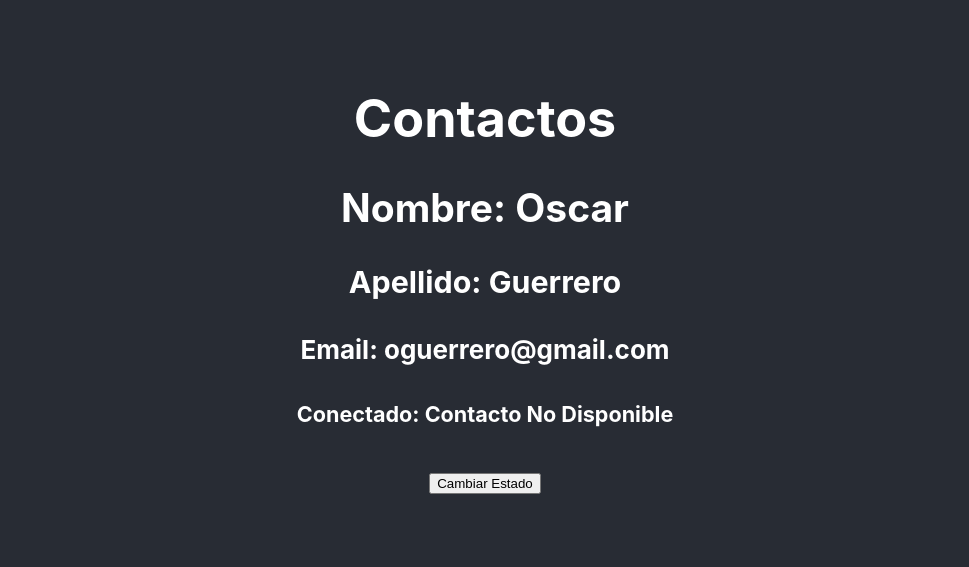
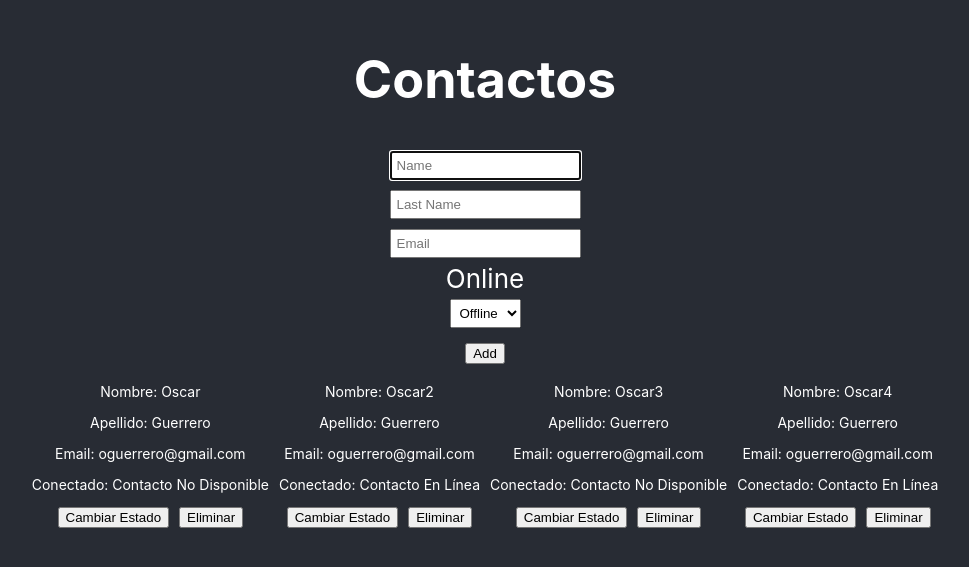
Before and after one commit to oguerrero/ejercicios1-2, a React (Create React App) app: page / in a window 1280 px wide. Shown: the part 127-694 px from the top of the page, without its empty margins (155-1124 px from the left). Built offline with nearby package versions, Linux system fonts and the light colour scheme.

Commit message:
ejercicios 7 8 9

```diff
--- a/src/components/container/componenteA.jsx
+++ b/src/components/container/componenteA.jsx
@@ -1,26 +1,86 @@
-import React from 'react';
-import { Contacto } from '../../models/contacto.class';
+import React, { useState } from 'react'
+import { Contacto } from '../../models/contacto.class'
 import ComponenteB from '../pure/componenteB'
-
+import ContactoForm from '../pure/forms/contactoForm'
 
 const ComponenteA = () => {
-    const defaultContact = new Contacto(
+    const defaultContact1 = new Contacto(
         'Oscar',
         'Guerrero',
         'oguerrero@gmail.com',
         false
     )
 
+    const defaultContact2 = new Contacto(
+        'Oscar2',
+        'Guerrero',
+        'oguerrero@gmail.com',
+        true
+    )
+
+    const defaultContact3 = new Contacto(
+        'Oscar3',
+        'Guerrero',
+        'oguerrero@gmail.com',
+        false
+    )
+
+    const defaultContact4 = new Contacto(
+        'Oscar4',
+        'Guerrero',
+        'oguerrero@gmail.com',
+        true
+    )
+
+    // Estado del componente
+    const [contacts, setContacts] = useState([
+        defaultContact1,
+        defaultContact2,
+        defaultContact3,
+        defaultContact4
+    ])
+
+    function deleteContact(contact) {
+        const index = contacts.indexOf(contact)
+        const tempContact = [...contacts]
+        tempContact.splice(index, 1)
+        setContacts(tempContact)
+    }
+
+    function addContact(contact) {
+        const tempContact = [...contacts]
+        tempContact.push(contact)
+        setContacts(tempContact)
+    }
+
+    function changeOnline(contact) {
+        const index = contacts.indexOf(contact)
+        const tempContact = [...contacts]
+        tempContact[index].conectado = !tempContact[index].conectado
+
+        setContacts(tempContact)
+    }
+
     return (
         <div>
             <div>
                 <h1>Contactos</h1>
             </div>
-            {/* TODO: Aplicar un For/Map para renderizar la lista de tareas*/}
-            <ComponenteB contact={defaultContact}/>
+            <ContactoForm add={addContact} />
+            <div style={{ display: 'flex' }}>
+                {contacts.map((contact, idx) => {
+                    return (
+                        <ComponenteB
+                            key={idx}
+                            contact={contact}
+                            online={changeOnline}
+                            remove={deleteContact}
+                        />
+                    )
+                })}
+            </div>
         </div>
     )
 }
 
-
 export default ComponenteA
--- a/src/components/pure/componenteB.jsx
+++ b/src/components/pure/componenteB.jsx
@@ -1,29 +1,27 @@
-import React, { useState } from 'react'
+import React from 'react'
 import PropTypes from 'prop-types'
 import { Contacto } from '../../models/contacto.class'
 
-const ComponenteB = ({ contact }) => {
+const ComponenteB = ({ contact, remove, online }) => {
 
-    const [estado, setEstado] = useState(contact.conectado)
-
-    const cambiarEstado = () => {
-        setEstado(!estado)
-    }
     return (
-        <div>
-            <h2>Nombre: {contact.nombre}</h2>
-            <h3>Apellido: {contact.apellido}</h3>
-            <h4>Email: {contact.email}</h4>
-            <h5>Conectado: {estado ? 'Contacto En Línea' : 'Contacto No Disponible'}</h5>
+        <div style={{fontSize: '14px', padding: '5px'}}>
+            <p>Nombre: {contact.nombre}</p>
+            <p>Apellido: {contact.apellido}</p>
+            <p>Email: {contact.email}</p>
+            <p>Conectado: {contact.conectado ? 'Contacto En Línea' : 'Contacto No Disponible'}</p>
             <div>
-                <button onClick={cambiarEstado}>Cambiar Estado</button>
+                <button style={{marginRight: '10px'}} onClick={() => online(contact)}>Cambiar Estado</button>
+                <button onClick={() => remove(contact)}>Eliminar</button>
             </div>
         </div>
     )
 }
 
 ComponenteB.propTypes = {
-    contact: PropTypes.instanceOf(Contacto)
+    contact: PropTypes.instanceOf(Contacto),
+    remove: PropTypes.func.isRequired,
+    online: PropTypes.func.isRequired
 }
 
 export default ComponenteB
--- /dev/null
+++ b/src/components/pure/forms/contactoForm.jsx
@@ -0,0 +1,70 @@
+import React, { useRef } from 'react'
+import { Contacto } from '../../../models/contacto.class'
+
+const ContactoForm = ({ add }) => {
+    const nameRef = useRef('')
+    const lastNameRef = useRef('')
+    const emailRef = useRef('')
+    const onlineRef = useRef('')
+
+    function addContact(e) {
+        e.preventDefault()
+        const newContacto = new Contacto(
+            nameRef.current.value,
+            lastNameRef.current.value,
+            emailRef.current.value,
+            onlineRef.current.value
+        )
+        add(newContacto)
+    }
+
+    return (
+        <form onSubmit={addContact}>
+            <div
+                style={{
+                    display: 'flex',
+                    flexDirection: 'column',
+                    alignItems: 'center',
+                    justifyContent: 'center'
+                }}>
+                <input
+                    ref={nameRef}
+                    id='inputName'
+                    type='text'
+                    placeholder='Name'
+                    required
+                    autoFocus
+                    style={{ padding: '5px', margin: '5px' }}
+                />
+                <input
+                    ref={lastNameRef}
+                    id='inputLastname'
+                    type='text'
+                    placeholder='Last Name'
+                    required
+                    style={{ padding: '5px', margin: '5px' }}
+                />
+                <input
+                    ref={emailRef}
+                    id='inputEmail'
+                    type='text'
+                    placeholder='Email'
+                    required
+                    style={{ padding: '5px', margin: '5px' }}
+                />
+                <label htmlFor='selectLevel'>Online</label>
+                <select
+                    ref={onlineRef}
+                    defaultValue={false}
+                    id='selectLevel'
+                    style={{ padding: '5px', margin: '5px' }} >
+                    <option value={false}>Offline</option>
+                    <option value={true}>Online</option>
+                </select>
+            </div>
+            <button type='submit'>Add</button>
+        </form>
+    )
+}
+
+export default ContactoForm
```
